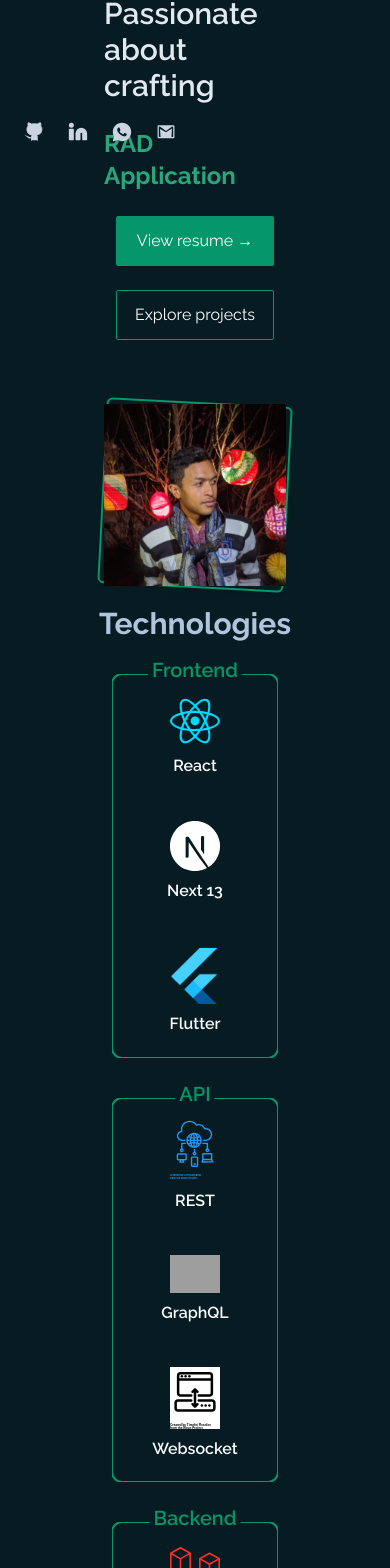
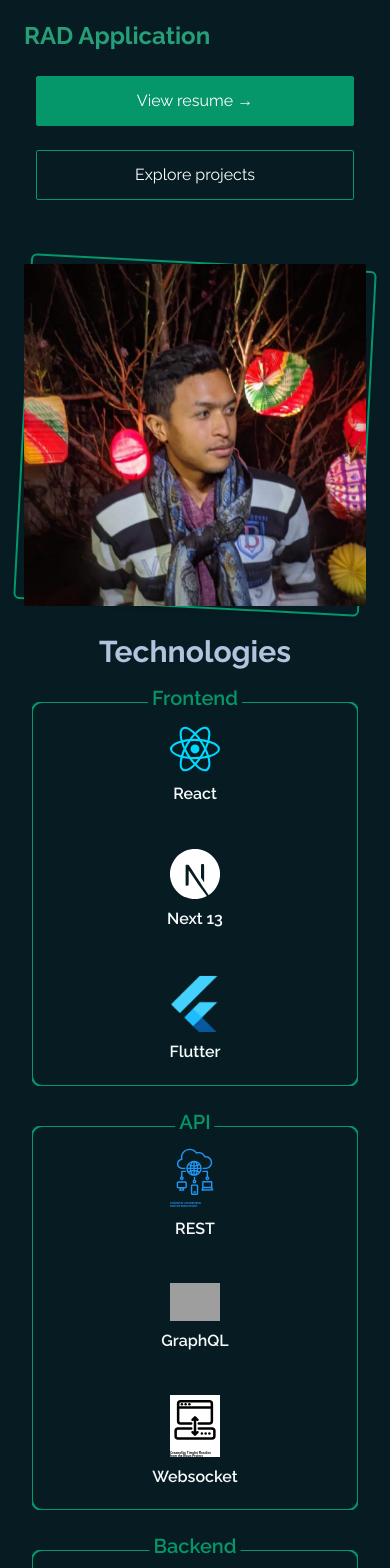
Before and after one commit to AntsaC/portfolio, a Next.js app: page / in a window 390 px wide. Shown: the part 300-1868 px from the top of the page. Built offline with nearby package versions, Linux system fonts and the light colour scheme; grey boxes are pictures that could not be loaded.

Commit message:
Update : Make contact responsive

```diff
--- a/src/app/_ui/ContactContainer.jsx
+++ b/src/app/_ui/ContactContainer.jsx
@@ -11,7 +11,7 @@ const contacts = [
         viewBox="0 0 24 24"
         fill="none"
         stroke="currentColor"
-        stroke-linecap="round"
+        strokeLineCap="round"
         stroke-linejoin="round"
         class="feather feather-github"
       >
@@ -29,8 +29,8 @@ const contacts = [
         viewBox="0 0 24 24"
         fill="false"
         stroke="currentColor"
-        stroke-width="2"
-        stroke-linecap="round"
+        strokeWidth="2"
+        strokeLineCap="round"
         stroke-linejoin="round"
         class="feather feather-linkedin"
       >
@@ -71,7 +71,7 @@ export default function ContactContainer() {
       initial={{ x: -20, opacity: 0 }}
       animate={{ x: 0, opacity: 1 }}
       transition={{ duration: 0.5 }}
-      className="flex lg:flex-col gap-6 fixed top-1/2 -translate-y-1/2 px-2"
+      className="flex justify-center lg:flex-col gap-10 lg:gap-6 lg:fixed top-1/2 -translate-y-1/2 px-2 mb-6"
     >
       {contacts.map((contact, index) => (
         <ContactItem key={index} contact={contact} />
--- a/src/app/_ui/Skills.jsx
+++ b/src/app/_ui/Skills.jsx
@@ -86,7 +86,7 @@ const serviceSkills = [
 
 export default function Skills() {
   return (
-    <div className="mt-3">
+    <div className="mt-5">
       <Subtitle text={"Technologies"} />
       <div className="grid grid-cols-1 md:grid-cols-3 lg:grid-cols-5 mt-8 justify-items-center gap-10 px-4">
         <SkillContainer skills={frontSkills} type={"Frontend"} />
--- a/src/app/layout.js
+++ b/src/app/layout.js
@@ -15,7 +15,7 @@ export default function RootLayout({ children }) {
     <html lang="en">
       <body className={inter.className}>
         <Header />
-        <main className="px-20">{children}</main>
+        <main className="lg:px-20">{children}</main>
         <Footer />
       </body>
     </html>
```
